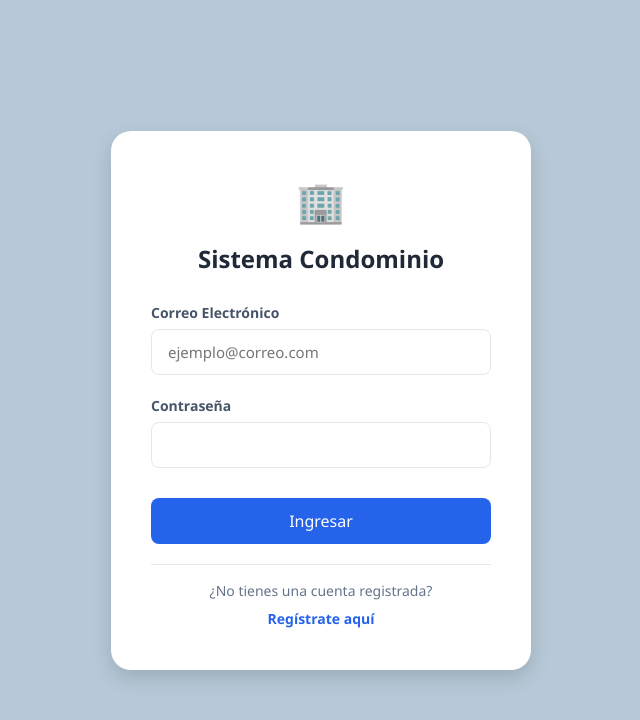
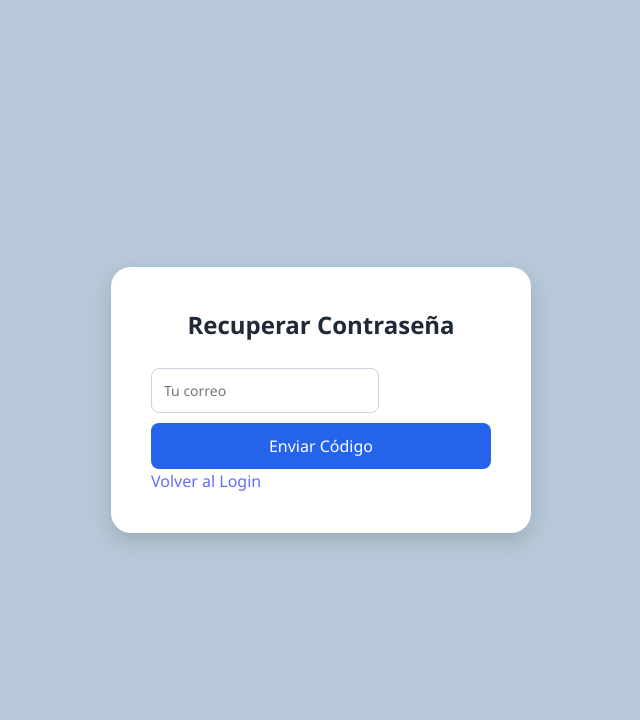
Before and after one commit to KarenCenteno16/Proyecto_Condominiosfront, a React (Vite) app: page /forgot-password in a window 1280 px wide. Before the commit this address led to /. Shown: the top 720 px of the page, without its empty margins (319-959 px from the left). Built offline with nearby package versions, Linux system fonts and the light colour scheme; no server answers.

Commit message:
Recuperación de contraseña Frontend

```diff
--- a/src/App.jsx
+++ b/src/App.jsx
@@ -2,9 +2,10 @@ import { BrowserRouter, Routes, Route, Navigate } from "react-router-dom";
 import { useState, useEffect } from "react";
 import Layout from "./components/Layout";
 
-// imports de páginas - asegúrate de que las rutas de archivo sean correctas
+// Imports de páginas
 import Login from "./pages/Login";
 import Register from "./pages/Register";
+import ForgotPassword from "./pages/ForgotPassword"; // Importado correctamente
 import Home from "./pages/Home";
 import Residentes from "./pages/Residentes";
 import Pagos from "./pages/Pagos";
@@ -17,13 +18,11 @@ import UserChat from "./pagesu/UserChat";
 import ReportesU from "./paginasusu/ReportesU";
 
 function App() {
-  // estado inicial verificando el localstorage
   const [auth, setAuth] = useState({
     isLogged: !!localStorage.getItem("token"),
     rol: localStorage.getItem("rol")
   });
 
-  // función para actualizar el estado cuando el usuario inicia o cierra sesión
   const refreshAuth = () => {
     setAuth({
       isLogged: !!localStorage.getItem("token"),
@@ -31,7 +30,6 @@ function App() {
     });
   };
 
-  // escucha cambios en el storage (útil para cuando el interceptor borra el token)
   useEffect(() => {
     const handleStorageChange = () => refreshAuth();
     window.addEventListener("storage", handleStorageChange);
@@ -43,7 +41,6 @@ function App() {
   return (
     <BrowserRouter>
       <Routes>
-        {/* ruta raíz: decide si mostrar login o mandar al home según el rol */}
         <Route
           path="/"
           element={
@@ -57,32 +54,28 @@ function App() {
 
         <Route path="/register" element={<Register />} />
 
-        {/* rutas protegidas con layout (sidebar/navbar) */}
+        <Route path="/forgot-password" element={<ForgotPassword />} />
+
         <Route element={<Layout />}>
+          {/* Rutas de Administrador */}
+          <Route path="/home" element={auth.isLogged && esAdmin ? <Home /> : <Navigate to="/" replace />} />
+          <Route path="/residentes" element={auth.isLogged && esAdmin ? <Residentes /> : <Navigate to="/" replace />} />
+          <Route path="/pagos" element={auth.isLogged && esAdmin ? <Pagos /> : <Navigate to="/" replace />} />
+          <Route path="/accesos" element={auth.isLogged && esAdmin ? <Accesos /> : <Navigate to="/" replace />} />
+          <Route path="/asambleas" element={auth.isLogged && esAdmin ? <Asambleas /> : <Navigate to="/" replace />} />
+          <Route path="/reportes" element={auth.isLogged && esAdmin ? <Reportes /> : <Navigate to="/" replace />} />
 
-          {/* rutas exclusivas de administrador */}
-          <Route path="/home" element={auth.isLogged && esAdmin ? <Home /> : <Navigate to="/" />} />
-          <Route path="/residentes" element={auth.isLogged && esAdmin ? <Residentes /> : <Navigate to="/" />} />
-          <Route path="/pagos" element={auth.isLogged && esAdmin ? <Pagos /> : <Navigate to="/" />} />
-          <Route path="/accesos" element={auth.isLogged && esAdmin ? <Accesos /> : <Navigate to="/" />} />
-          <Route path="/asambleas" element={auth.isLogged && esAdmin ? <Asambleas /> : <Navigate to="/" />} />
-          <Route path="/reportes" element={auth.isLogged && esAdmin ? <Reportes /> : <Navigate to="/" />} />
+          {/* Rutas de Residente */}
+          <Route path="/inicio-usuario" element={auth.isLogged && !esAdmin ? <InicioU /> : <Navigate to="/" replace />} />
+          <Route path="/reportes-usuario" element={auth.isLogged && !esAdmin ? <ReportesU /> : <Navigate to="/" replace />} />
 
-          {/* rutas exclusivas de usuario residente */}
-          <Route path="/inicio-usuario" element={auth.isLogged && !esAdmin ? <InicioU /> : <Navigate to="/" />} />
-          <Route path="/reportes-usuario" element={auth.isLogged && !esAdmin ? <ReportesU /> : <Navigate to="/" />} />
-
-          {/* rutas comunes o dinámicas (chat) */}
+          {/* Chat */}
           <Route
             path="/chat"
-            element={
-              auth.isLogged ? (esAdmin ? <ChatAdmin /> : <UserChat />) : <Navigate to="/" />
-            }
+            element={auth.isLogged ? (esAdmin ? <ChatAdmin /> : <UserChat />) : <Navigate to="/" replace />}
           />
-
         </Route>
 
-        {/* redirección por defecto para rutas no existentes */}
         <Route path="*" element={<Navigate to="/" replace />} />
       </Routes>
     </BrowserRouter>
--- /dev/null
+++ b/src/pages/ForgotPassword.jsx
@@ -0,0 +1,63 @@
+import { useState } from "react";
+import axios from "axios";
+import Swal from "sweetalert2";
+import { useNavigate, Link } from "react-router-dom";
+
+export default function ForgotPassword() {
+  const [step, setStep] = useState(1); // 1: Email, 2: Código y Password
+  const [email, setEmail] = useState("");
+  const [formData, setFormData] = useState({ code: "", password: "", password_confirmation: "" });
+  const [loading, setLoading] = useState(false);
+  const navigate = useNavigate();
+
+  const handleSendCode = async (e) => {
+    e.preventDefault();
+    setLoading(true);
+    try {
+      const res = await axios.post("http://localhost:8000/api/forgot-password", { email });
+      if (res.data.res) {
+        Swal.fire("Enviado", res.data.mensaje, "success");
+        setStep(2);
+      }
+    } catch (err) {
+      Swal.fire("Error", err.response?.data?.mensaje || "Error al enviar", "error");
+    } finally { setLoading(false); }
+  };
+
+  const handleResetPassword = async (e) => {
+    e.preventDefault();
+    setLoading(true);
+    try {
+      const res = await axios.post("http://localhost:8000/api/reset-password", { email, ...formData });
+      if (res.data.res) {
+        Swal.fire("Éxito", "Contraseña actualizada", "success");
+        navigate("/");
+      }
+    } catch (err) {
+      Swal.fire("Error", err.response?.data?.mensaje || "Datos inválidos", "error");
+    } finally { setLoading(false); }
+  };
+
+  return (
+    <div className="login-wrapper">
+      <div className="login-card">
+        <h2>{step === 1 ? "Recuperar Contraseña" : "Ingresar Código"}</h2>
+
+        {step === 1 ? (
+          <form onSubmit={handleSendCode}>
+            <input type="email" placeholder="Tu correo" value={email} onChange={(e) => setEmail(e.target.value)} required className="form-control mb-3" />
+            <button type="submit" className="btn-login" disabled={loading}>Enviar Código</button>
+          </form>
+        ) : (
+          <form onSubmit={handleResetPassword}>
+            <input type="text" placeholder="Código de 6 dígitos" value={formData.code} onChange={(e) => setFormData({...formData, code: e.target.value})} required className="form-control mb-2" />
+            <input type="password" placeholder="Nueva Contraseña" value={formData.password} onChange={(e) => setFormData({...formData, password: e.target.value})} required className="form-control mb-2" />
+            <input type="password" placeholder="Confirmar Contraseña" value={formData.password_confirmation} onChange={(e) => setFormData({...formData, password_confirmation: e.target.value})} required className="form-control mb-3" />
+            <button type="submit" className="btn-login" disabled={loading}>Cambiar Contraseña</button>
+          </form>
+        )}
+        <Link to="/" className="d-block mt-3 text-center">Volver al Login</Link>
+      </div>
+    </div>
+  );
+}
--- a/src/pages/Login.jsx
+++ b/src/pages/Login.jsx
@@ -38,40 +38,51 @@ export default function Login({ onLoginSuccess }) {
       if (res.data.res) {
         const { usuario, token } = res.data;
 
+        // 1. Guardar credenciales básicas
         localStorage.setItem("token", token);
         localStorage.setItem("userId", usuario.id_persona);
 
-        // Lógica de rol
+        // 2. Lógica de rol robusta (maneja booleanos, números y strings de Postgres)
         const esAdminReal =
           usuario.admin === true ||
           usuario.admin === 1 ||
           String(usuario.admin) === "1" ||
-          String(usuario.admin).toLowerCase() === "true";
+          String(usuario.admin).toLowerCase() === "true" ||
+          String(usuario.admin).toLowerCase() === "t";
 
         const rolTexto = esAdminReal ? "admin" : "residente";
         localStorage.setItem("rol", rolTexto);
 
+        // 3. Configurar Axios para futuras peticiones
         axios.defaults.headers.common['Authorization'] = `Bearer ${token}`;
 
+        // 4. Actualizar estado global en App.jsx
         if (onLoginSuccess) onLoginSuccess();
 
+        // 5. Alerta y Redirección
         Swal.fire({
           icon: 'success',
           title: 'Bienvenido',
           text: `Sesión iniciada como ${rolTexto}`,
           timer: 1500,
           showConfirmButton: false
+        }).then(() => {
+          // REDIRECCIÓN MANUAL SEGÚN ROL
+          if (esAdminReal) {
+            navigate("/home");
+          } else {
+            navigate("/inicio-usuario");
+          }
         });
       }
     } catch (err) {
-      // --- CAPTURA DE ERRORES MEJORADA ---
       let mensajeError = "Ocurrió un error inesperado";
 
       if (err.response) {
-        // Errores de validación (campos vacíos, formato mal hecho)
+        // Errores de validación (422)
         if (err.response.status === 422) {
           const errores = err.response.data.errors;
-          mensajeError = Object.values(errores)[0][0]; // Toma el primer error de la lista
+          mensajeError = Object.values(errores)[0][0];
         }
         // Errores de credenciales (401) o Verificación (403)
         else if (err.response.data && err.response.data.mensaje) {
@@ -128,9 +139,12 @@ export default function Login({ onLoginSuccess }) {
         </form>
 
         <div className="login-footer">
+          <Link to="/forgot-password">¿Olvidaste tu contraseña?</Link>
           <p>¿No tienes una cuenta registrada?</p>
           <Link to="/register" className="link-register">Regístrate aquí</Link>
         </div>
+
+
       </div>
     </div>
   );
```
